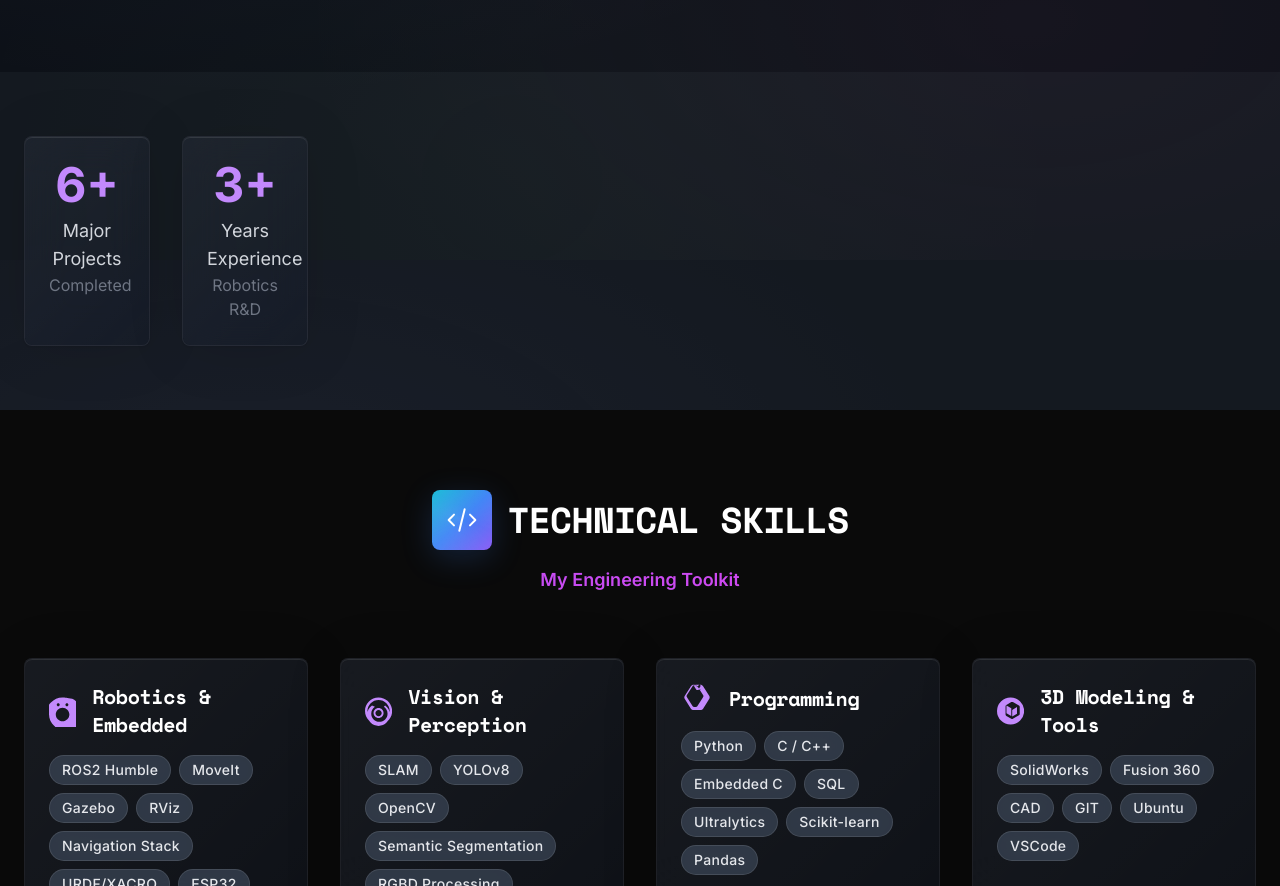
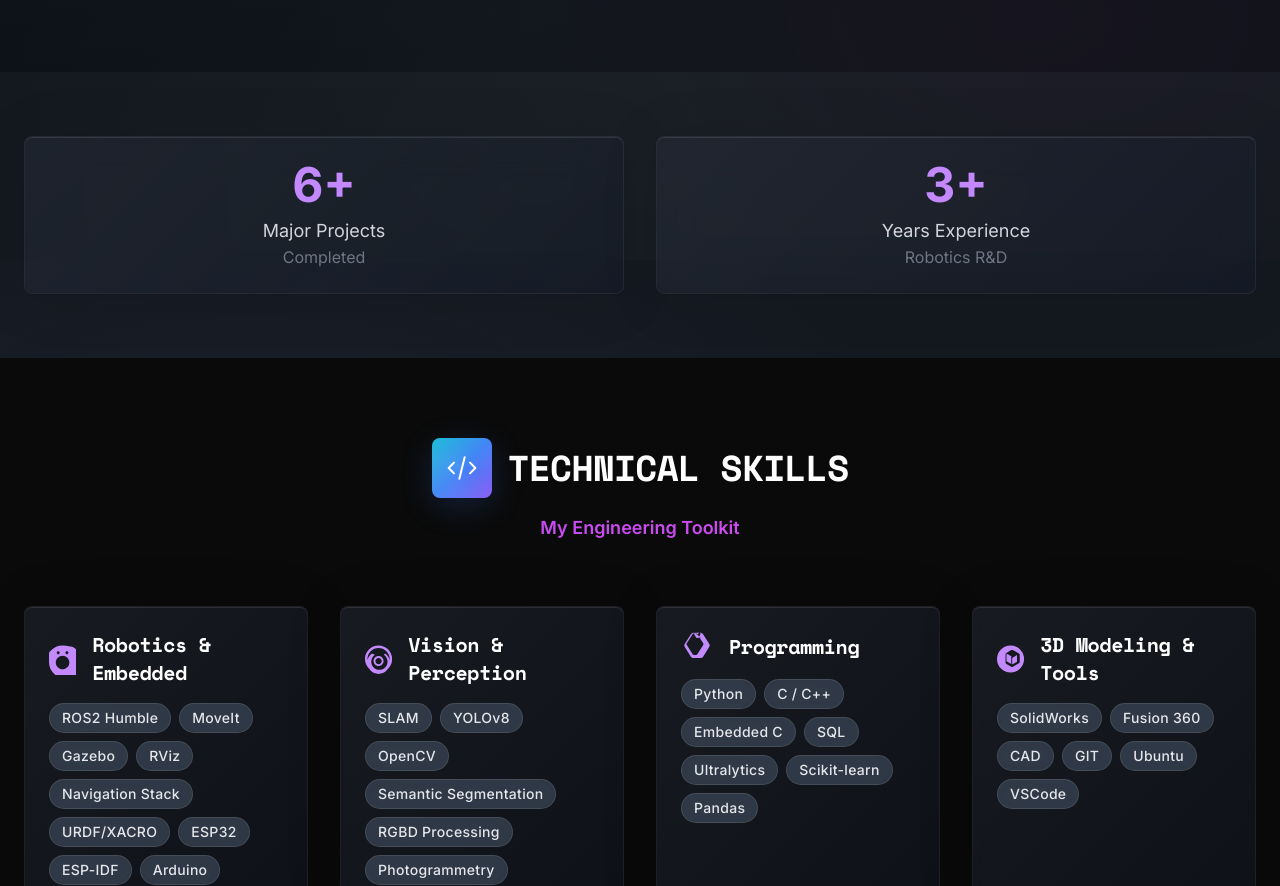
Before and after one commit to aravindsairam001/my_portfolio, a plain HTML site: page index.html in a window 1280 px wide. Shown: the part 1340-2226 px from the top of the page. Drawn offline with nearby package versions, Linux system fonts and the light colour scheme; animation ran at ten frames a second.

Commit message:
last updated badge added

```diff
--- a/index.html
+++ b/index.html
@@ -868,22 +868,21 @@
         <!-- Key Achievements Section -->
         <section class="py-16 bg-gray-800/50">
             <div class="container mx-auto px-6">
-                <div class="grid grid-cols-2 md:grid-cols-4 gap-8 text-center">
-                    <div class="grid grid-cols-1 md:grid-cols-2 gap-8 w-full">
-                        <div class="glass-card rounded-lg p-6">
+                <div class="grid grid-cols-1 md:grid-cols-2 gap-8 text-center w-full">
+                    <div class="glass-card rounded-lg p-6 flex flex-col items-center justify-center h-full">
                         <div class="text-3xl md:text-5xl font-bold text-purple-400 mb-2">6+</div>
                         <p class="text-gray-300 text-base md:text-lg">Major Projects</p>
                         <p class="text-gray-500 text-sm md:text-base">Completed</p>
                     </div>
-                        <div class="glass-card rounded-lg p-6">
+                    <div class="glass-card rounded-lg p-6 flex flex-col items-center justify-center h-full">
                         <div class="text-3xl md:text-5xl font-bold text-purple-400 mb-2">3+</div>
                         <p class="text-gray-300 text-base md:text-lg">Years Experience</p>
                         <p class="text-gray-500 text-sm md:text-base">Robotics R&D</p>
                     </div>
                 </div>
             </div>
-            </div>
         </section>
+                    <span class="absolute top-0 right-0 bg-purple-700 text-white text-xs font-semibold px-3 py-1 rounded-full shadow-md" style="margin-top: -2.5rem; margin-right: 0.5rem; z-index:10;">Last updated: July 19, 2025</span>
 
         <!-- Skills Section -->
         <section id="skills" class="section bg-[#0a0a0a]">
```
Lines whose indentation alone changed are shown as unchanged.
